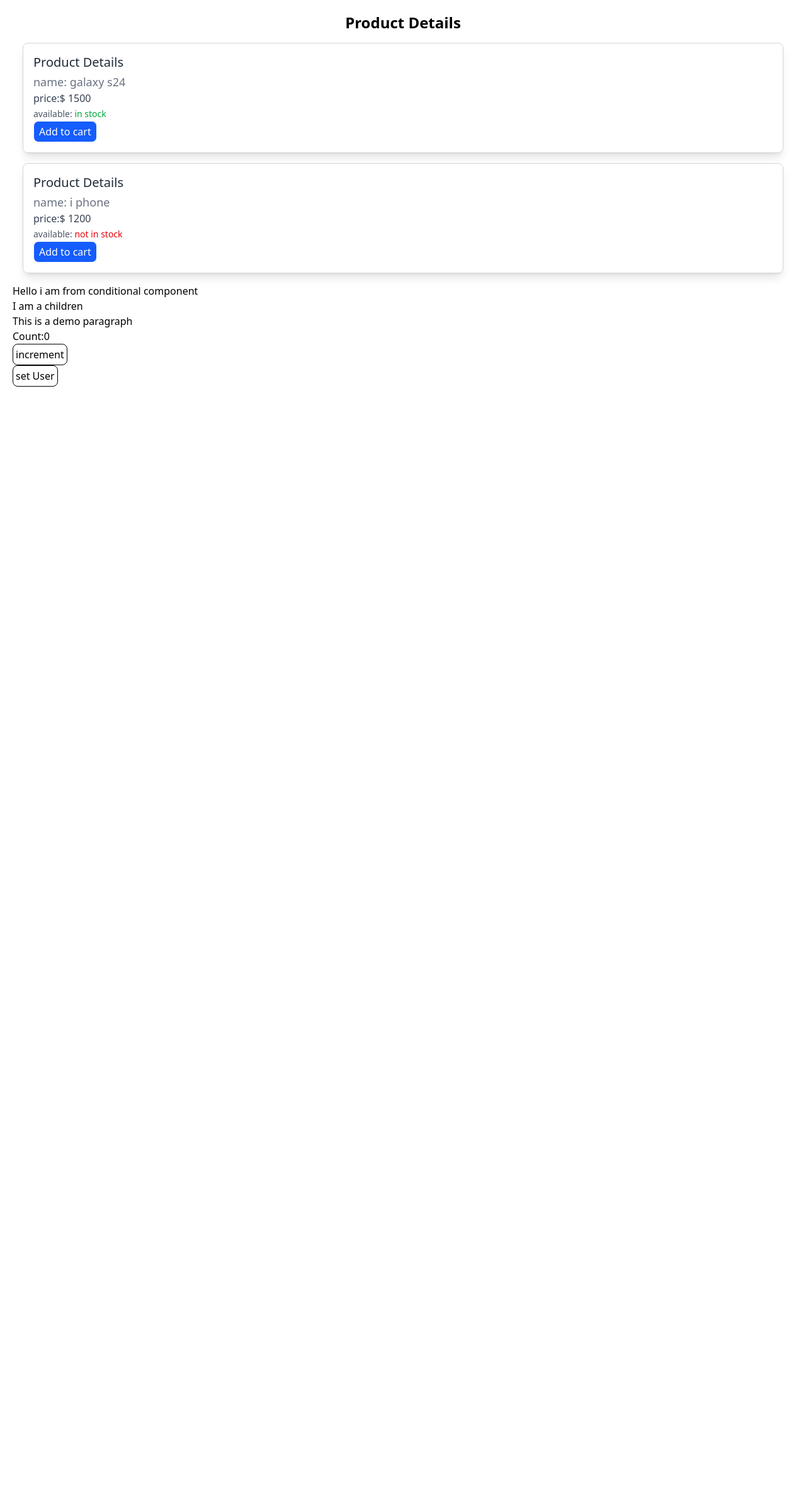
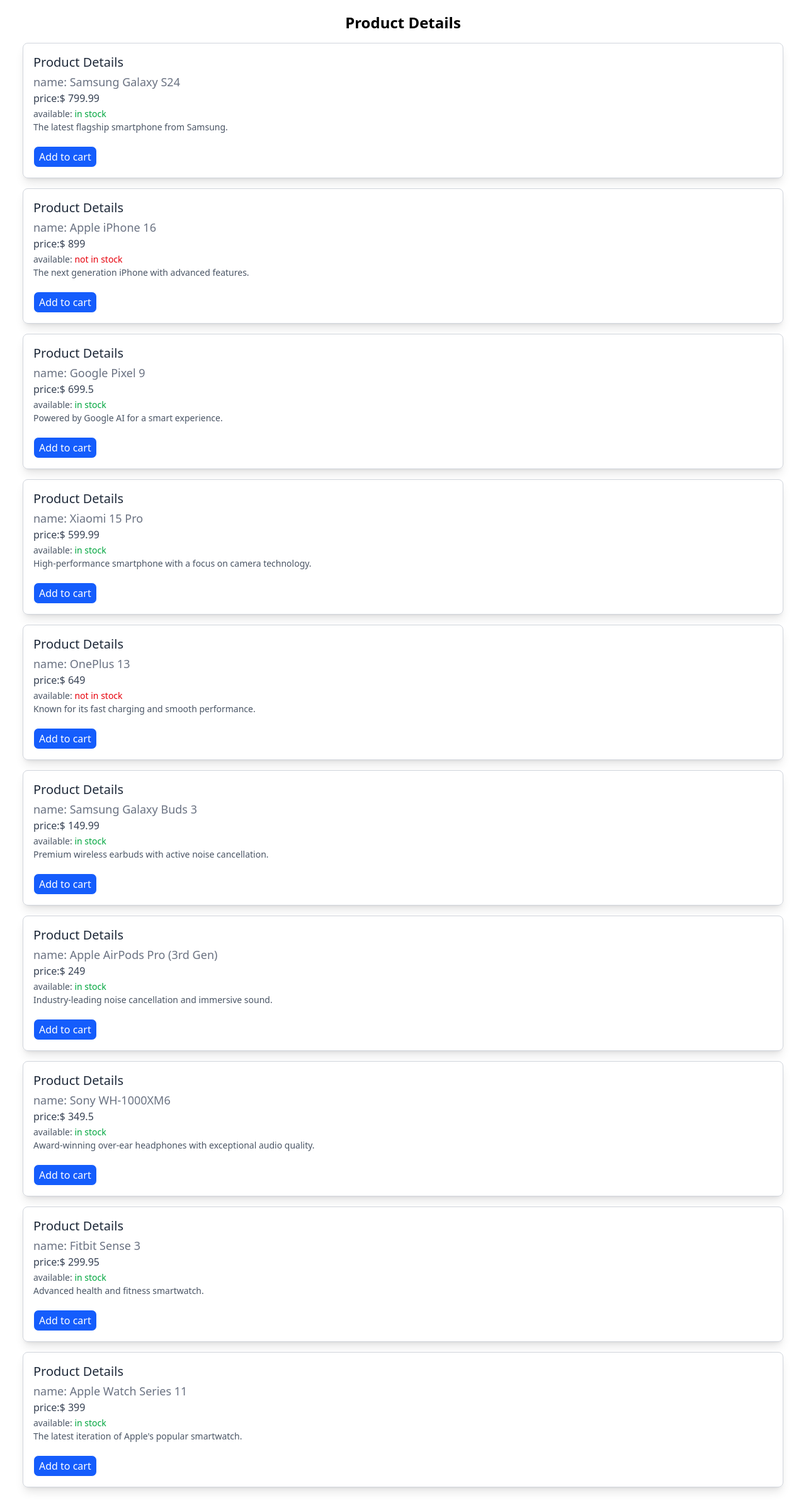
Before and after one commit to joy-mahmud/react-basics-class-project, a React (Vite) app: page / in a window 1280 px wide. Shown: the whole page at 63% size. Before the commit the page ends 800 px from the top, so only its background shows below. Built offline with nearby package versions, Linux system fonts and the light colour scheme.

Commit message:
implement useEffect hook

```diff
--- /dev/null
+++ b/public/data.json
@@ -0,0 +1,72 @@
+[
+  {
+    "id": 1,
+    "name": "Samsung Galaxy S24",
+    "price": 799.99,
+    "inStock": true,
+    "description": "The latest flagship smartphone from Samsung."
+  },
+  {
+    "id": 2,
+    "name": "Apple iPhone 16",
+    "price": 899.00,
+    "inStock": false,
+    "description": "The next generation iPhone with advanced features."
+  },
+  {
+    "id": 3,
+    "name": "Google Pixel 9",
+    "price": 699.50,
+    "inStock": true,
+    "description": "Powered by Google AI for a smart experience."
+  },
+  {
+    "id": 4,
+    "name": "Xiaomi 15 Pro",
+    "price": 599.99,
+    "inStock": true,
+    "description": "High-performance smartphone with a focus on camera technology."
+  },
+  {
+    "id": 5,
+    "name": "OnePlus 13",
+    "price": 649.00,
+    "inStock": false,
+    "description": "Known for its fast charging and smooth performance."
+  },
+  {
+    "id": 6,
+    "name": "Samsung Galaxy Buds 3",
+    "price": 149.99,
+    "inStock": true,
+    "description": "Premium wireless earbuds with active noise cancellation."
+  },
+  {
+    "id": 7,
+    "name": "Apple AirPods Pro (3rd Gen)",
+    "price": 249.00,
+    "inStock": true,
+    "description": "Industry-leading noise cancellation and immersive sound."
+  },
+  {
+    "id": 8,
+    "name": "Sony WH-1000XM6",
+    "price": 349.50,
+    "inStock": true,
+    "description": "Award-winning over-ear headphones with exceptional audio quality."
+  },
+  {
+    "id": 9,
+    "name": "Fitbit Sense 3",
+    "price": 299.95,
+    "inStock": true,
+    "description": "Advanced health and fitness smartwatch."
+  },
+  {
+    "id": 10,
+    "name": "Apple Watch Series 11",
+    "price": 399.00,
+    "inStock": true,
+    "description": "The latest iteration of Apple's popular smartwatch."
+  }
+]
--- a/src/App.jsx
+++ b/src/App.jsx
@@ -5,29 +5,63 @@
 import ParentComponent from './components/ParentComponent'
 
 import Counter from './components/Counter'
+import { useEffect, useState } from 'react'
 function App() {
-
-  const productData1 = {
-    name: "galaxy s24",
-    price: 1500,
-    inStock: true,
-  }
-  const productData2 = {
-    name: "i phone",
-    price: 1200,
-    inStock: false,
-  }
+  const [loading, setLoading] = useState(true)
+  const [error, setError] = useState(null)
+  const [productData, setProductData] = useState([])
+  useEffect(() => {
+    // fetch('data.json')
+    //   .then(res => res.json())
+    //   .then(data => {
+    //     setProductData(data)
+    //     setLoading(false)
+    //   })
+    //   .catch(error => {
+    //     setError(error)
+    //     setLoading(false)
+    //   })
+    const fetchData = async () => {
+      try {
+        const res = await fetch('data.json')
+        const data = await res.json()
+        setProductData(data)
+        setLoading(false)
+      } catch (error) {
+        setError(error)
+        setLoading(false)
+      }
+    }
+    fetchData()
+  }, [])
   const handleAddToCart = (name) => {
     alert(`${name} is added to the cart`)
   }
+  if (loading) {
+    return (
+      <h2 className='text-center font-bold text-xl'>Loading.....</h2>
+    )
+  }
+  if (error) {
+    return (
+      <h2 className='text-center font-bold text-xl'>Error fetching data</h2>
+    )
+  }
+  console.log(productData)
 
   return (
     <div className='p-5'>
       <h2 className='text-center text-2xl font-semibold'>Product Details</h2>
 
-      <ProductCard name={productData1.name} price={productData1.price} isAvailable={productData1.inStock} onAddToCart={handleAddToCart}></ProductCard>
-      <ProductCard name={productData2.name} price={productData2.price} isAvailable={productData2.inStock} onAddToCart={handleAddToCart}></ProductCard>
-      <ConditionalRendering>
+      {/* <ProductCard name={productData1.name} price={productData1.price} isAvailable={productData1.inStock} onAddToCart={handleAddToCart}></ProductCard>
+      <ProductCard name={productData2.name} price={productData2.price} isAvailable={productData2.inStock} onAddToCart={handleAddToCart}></ProductCard> */}
+      {
+        productData.map((product, idx) => <ProductCard key={idx} name={product.name} price={product.price} isAvailable={product.inStock} description={product.description} onAddToCart={handleAddToCart}></ProductCard>
+
+        )
+
+      }
+      {/* <ConditionalRendering>
 
       </ConditionalRendering>
 
@@ -35,8 +69,10 @@
         <h3>I am a children</h3>
         <p>This is a demo paragraph</p>
       </ParentComponent>
-      <Counter></Counter>
+      <Counter></Counter> */}
+
     </div>
+
 
   )
 }
--- a/src/components/ParentComponent.jsx
+++ b/src/components/ParentComponent.jsx
@@ -2,7 +2,10 @@
 
 const ParentComponent = ({ children }) => {
     return (
-        <div>{children}</div>
+        <div>
+            <h2>hello</h2>
+            {children}
+        </div>
     )
 }
 
--- a/src/components/ProductCard.jsx
+++ b/src/components/ProductCard.jsx
@@ -1,12 +1,14 @@
 import React from 'react'
 
-const ProductCard = ({ name, price, isAvailable, onAddToCart }) => {
+const ProductCard = ({ name, price, isAvailable, description, onAddToCart }) => {
     return (
         <div className='border border-gray-300 p-4 m-4 rounded-lg shadow-lg'>
             <h2 className='text-xl font-medium text-gray-800 mb-1'>Product Details</h2>
             <span className='text-[18px] text-gray-500 mb-1'>name: {name}</span><br />
             <span className='text-gray-700 mb-1'>price:$ {price}</span> <br />
             <span className='text-sm text-gray-600'>available: <span className={isAvailable ? 'text-green-600' : 'text-red-600'}> {isAvailable ? "in stock" : "not in stock"}</span> <br /></span>
+
+            <p className='text-sm text-gray-600 mb-5'>{description}</p>
 
             <button onClick={() => onAddToCart(name)} className='border px-2 py-1 hover:cursor-pointer rounded-lg bg-blue-600 hover:bg-blue-800 text-white'>Add to cart</button>
         </div>
```
